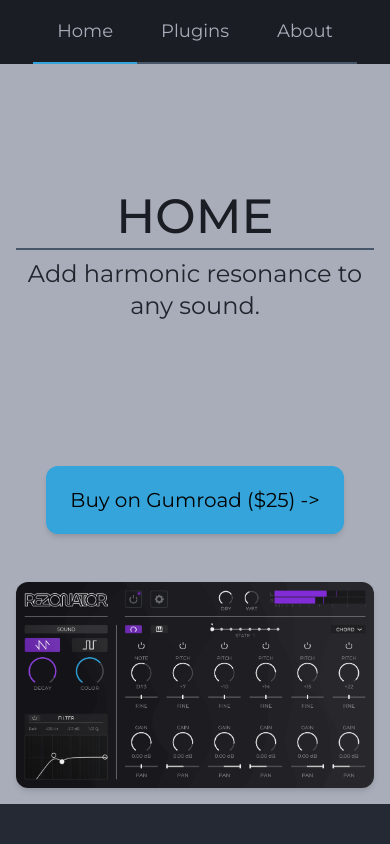
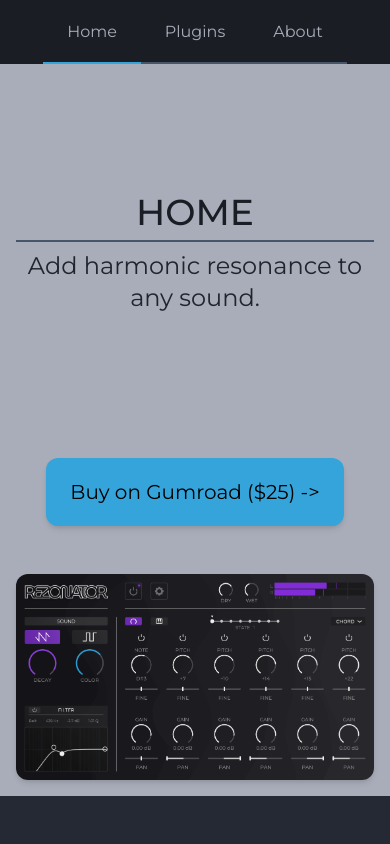
Before and after one commit to Speechrezz/xynth-1, a SvelteKit app: page / in a window 390 px wide. Shown: the top 844 px of the page. Built offline with nearby package versions, Linux system fonts and the light colour scheme.

Commit message:
More responsiveness

```diff
--- a/src/app.css
+++ b/src/app.css
@@ -29,11 +29,11 @@
   }
 
   .link-nav {
-    @apply text-neutral-1 text-lg sm:text-xl hover:text-header-1 transition-all;
+    @apply text-neutral-1 sm:text-xl hover:text-header-1 transition-all;
   }
 
   .text-h1 {
-    @apply text-center font-medium text-5xl lg:text-7xl;
+    @apply text-center font-medium text-4xl sm:text-5xl lg:text-7xl;
   }
 
   .text-h2 {
```
